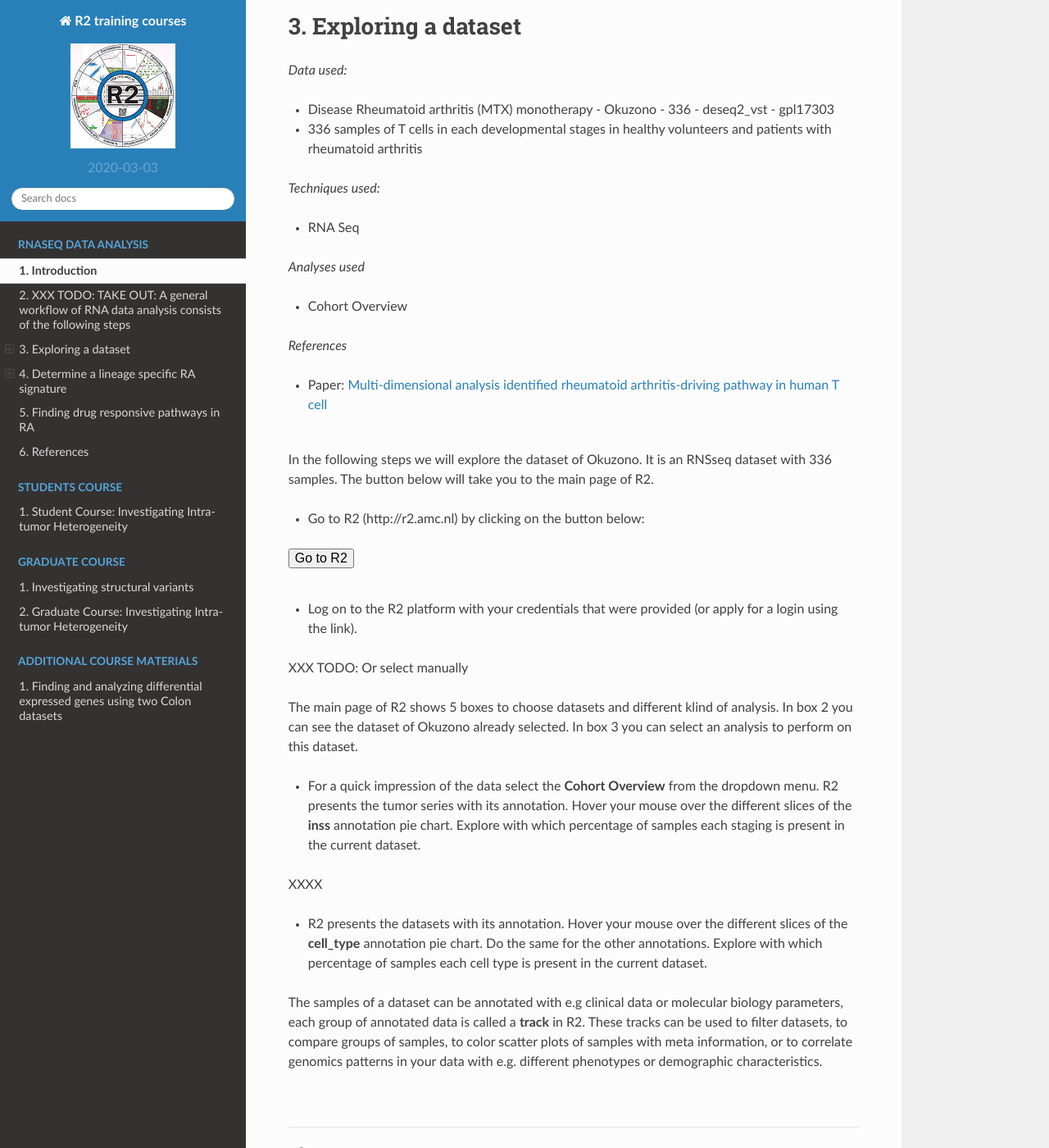
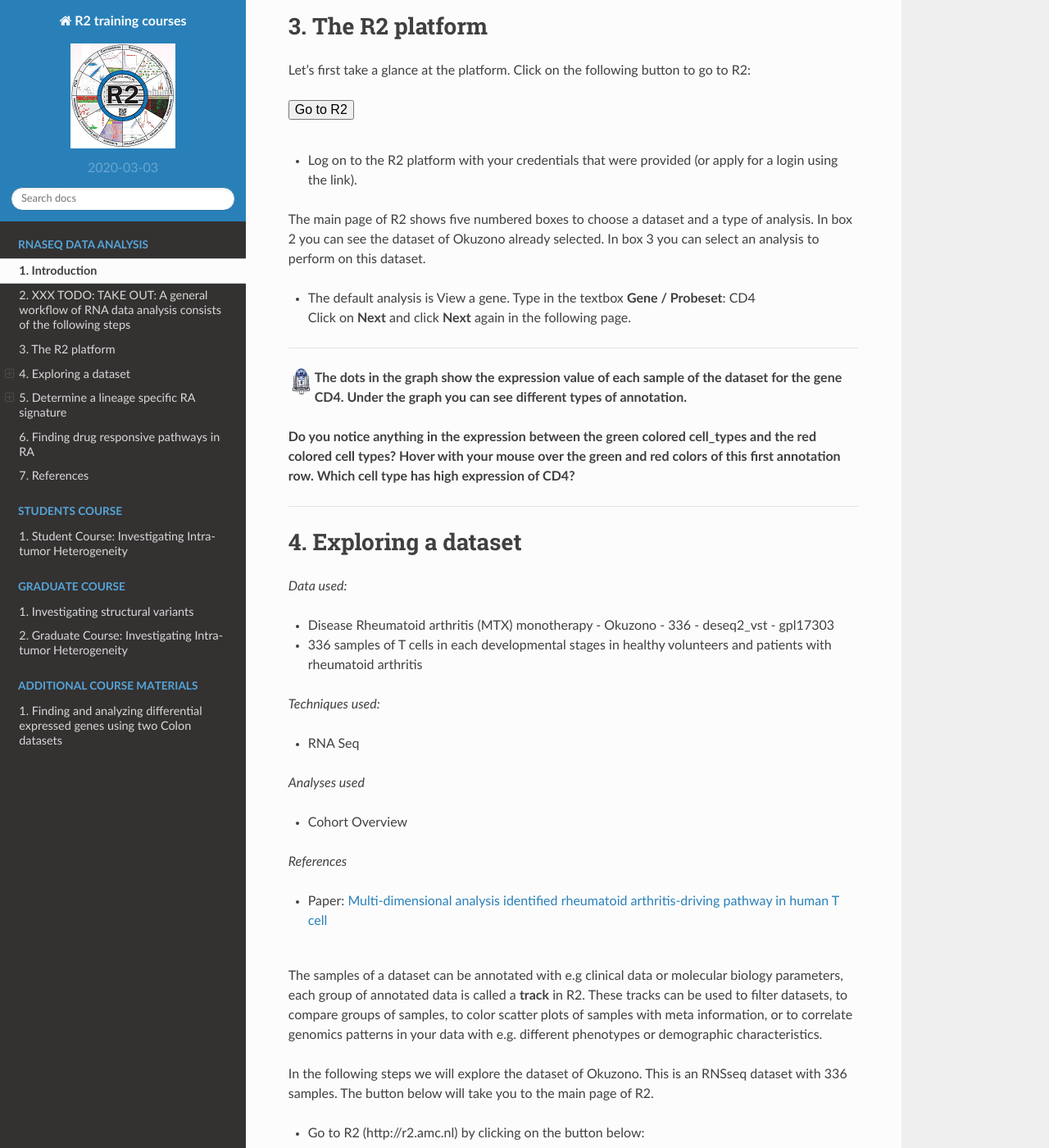
Before and after one commit to antronerds/r2-training-courses, a Sphinx documentation site: the page built from docs/RNA_seq_data_analysis_-_Using_Rheumatoid_Arthritis_data.md, in a window 1280 px wide and 1400 px high, scrolled down 1968 px. Shown: the whole window at 82% size. Built offline with Sphinx 7.4.7 and the Read the Docs theme 2.0.0, drawn with Linux system fonts in a browser that asks for light colours; some of the changed text lies outside the part shown.

Commit message:
explore your datset

```diff
--- a/docs/RNA_seq_data_analysis_-_Using_Rheumatoid_Arthritis_data.md
+++ b/docs/RNA_seq_data_analysis_-_Using_Rheumatoid_Arthritis_data.md
@@ -37,6 +37,36 @@ Takeshita and Okuzono et al. have collected a large number of samples from clini
   - Generate a signature
   - Compare with other signatures
 
+ The R2 platform
+ ===============================
+  Let's first take a glance at the platform. Click on the following button to go to R2:
+
+<form name="accessing_r2" action="https://hgserver2.amc.nl/cgi-bin/r2/main.cgi" enctype="multipart/form-data" target="R2" method="post">
+  <input type="hidden" name="table" value="ps_avgpres_gse118829geo336_gpl17303">
+  <button type="submit" >Go to R2</button>
+</form>
+<br>
+<br>
+
+* Log on to the R2 platform with your credentials that were provided (or apply for a login using the link).
+
+The main page of R2 shows five numbered boxes to choose a dataset and a type of analysis. In box 2 you can see the dataset of Okuzono already selected. In box 3 you can select an analysis to perform on this dataset.
+
+* The default analysis is View a gene. Type in the textbox **Gene / Probeset**: CD4
+ Click on **Next** and click **Next** again in the following page.
+
+ ---------
+   ![](_static/images/R2d2_logo.png)**The dots in the graph show the expression value of each sample of the dataset for the gene CD4. Under the graph you can see different types of annotation.**
+
+   **Do you notice anything in the expression between the green colored cell_types and the red colored cell types? Hover with your mouse over the green and red colors of this first annotation row. Which cell type has high expression of CD4?**
+ <br>
+
+ ---------
+
+
+
+
+
 Exploring a dataset
 ===============================
 *Data used:*
@@ -54,9 +84,9 @@ Exploring a dataset
 
 <br>
 
+The samples of a dataset can be annotated with e.g clinical data or molecular biology parameters, each group of annotated data is called a **track** in R2. These tracks can be used to filter datasets, to compare groups of samples, to color scatter plots of samples with meta information, or to correlate genomics patterns in your data with e.g. different phenotypes or demographic characteristics.
 
-
-In the following steps we will explore the dataset of Okuzono. It is an RNSseq dataset with 336 samples. The button below will take you to the main page of R2.
+In the following steps we will explore the dataset of Okuzono. This is an RNSseq dataset with 336 samples. The button below will take you to the main page of R2.
 
 * Go to R2 (http://r2.amc.nl) by clicking on the button below:
 
@@ -73,14 +103,12 @@ In the following steps we will explore the dataset of Okuzono. It is an RNSseq d
 
 XXX TODO: Or select manually
 
-The main page of R2 shows 5 boxes to choose datasets and different klind of analysis. In box 2 you can see the dataset of Okuzono already selected. In box 3 you can select an analysis to perform on this dataset.
+
 * For a quick impression of the data select the **Cohort Overview** from the dropdown menu. R2 presents the tumor series with its annotation. Hover your mouse over the different slices of the **inss** annotation pie chart. Explore with which percentage of samples each staging is present in the current dataset.
 
 XXXX
 
 * R2 presents the datasets with its annotation. Hover your mouse over the different slices of the **cell_type** annotation pie chart. Do the same for the other annotations. Explore with which percentage of samples each cell type is present in the current dataset.
-
-The samples of a dataset can be annotated with e.g clinical data or molecular biology parameters, each group of annotated data is called a **track** in R2. These tracks can be used to filter datasets, to compare groups of samples, to color scatter plots of samples with meta information, or to correlate genomics patterns in your data with e.g. different phenotypes or demographic characteristics.
 
 <br>
 
```
Also changed, not shown: other parts of docs/RNA_seq_data_analysis_-_Using_Rheumatoid_Arthritis_data.md (+2 -3 lines).
